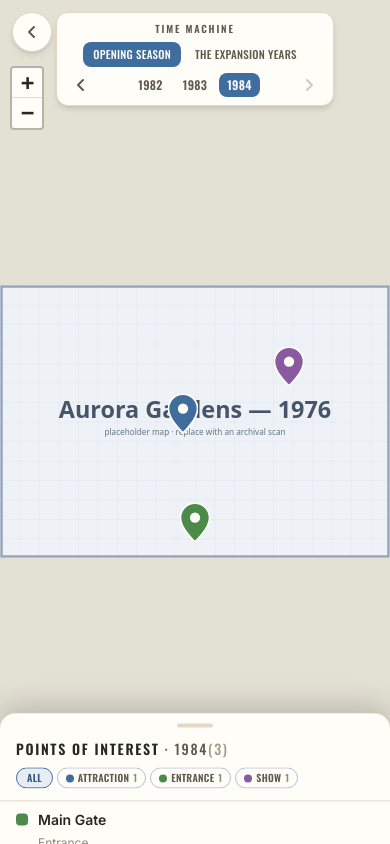
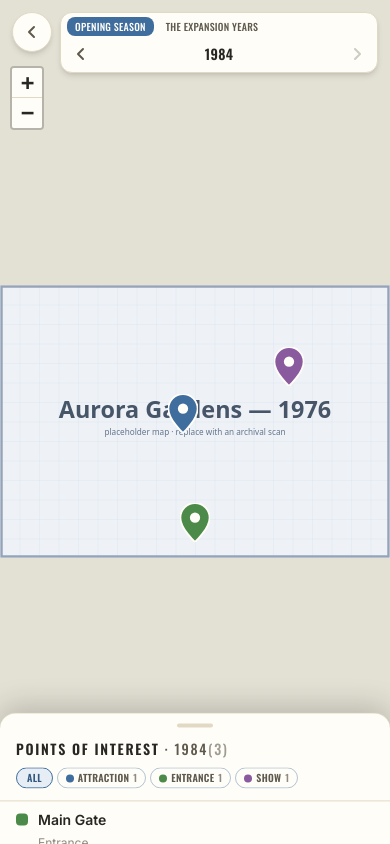
Before and after one commit to Jduquenne/theme-park-map, an Angular app: page /parks/aurora-gardens in a window 390 px wide. Built offline with nearby package versions, Linux system fonts and the light colour scheme.

Commit message:
feat: compact time stepper for the mobile top overlay

```diff
--- a/src/app/features/map-viewer/map-viewer.html
+++ b/src/app/features/map-viewer/map-viewer.html
@@ -39,19 +39,40 @@
           <div class="absolute inset-0 animate-pulse bg-[#e3e0d4]"></div>
         }
 
+        <div class="absolute inset-x-3 top-3 z-[1000] flex items-start gap-2 lg:hidden">
           <a
             routerLink="/"
             aria-label="Back to the park archive"
-          class="absolute left-3 top-3 z-[1000] flex size-10 items-center justify-center rounded-full border border-line bg-card text-ink-soft shadow-md hover:bg-parchment hover:text-ink lg:hidden"
+            class="flex size-10 shrink-0 items-center justify-center rounded-full border border-line bg-card text-ink-soft shadow-md hover:bg-parchment hover:text-ink"
           >
-          <svg viewBox="0 0 16 16" class="size-4" fill="none" stroke="currentColor" stroke-width="2">
+            <svg
+              viewBox="0 0 16 16"
+              class="size-4"
+              fill="none"
+              stroke="currentColor"
+              stroke-width="2"
+            >
               <path d="M10 3l-5 5 5 5" stroke-linecap="round" stroke-linejoin="round" />
             </svg>
           </a>
 
           @if (timeline(); as range) {
+            <app-time-stepper
+              class="min-w-0 flex-1"
+              [maps]="maps()"
+              [selectedMapId]="selectedMap()?.id ?? null"
+              [from]="range.from"
+              [to]="range.to"
+              [year]="activeYear()"
+              (mapPicked)="selectMap($event)"
+              (yearPicked)="year.set($event)"
+            />
+          }
+        </div>
+
+        @if (timeline(); as range) {
           <app-time-bar
-            class="absolute left-1/2 top-3 z-[1000] w-[calc(100%-7rem)] max-w-[560px] -translate-x-1/2 lg:w-[calc(100%-6rem)]"
+            class="absolute left-1/2 top-3 z-[1000] w-[calc(100%-6rem)] max-w-[560px] -translate-x-1/2"
             [maps]="maps()"
             [selectedMapId]="selectedMap()?.id ?? null"
             [from]="range.from"
--- /dev/null
+++ b/src/app/features/map-viewer/mobile/time-stepper.ts
@@ -0,0 +1,95 @@
+import { ChangeDetectionStrategy, Component, computed, input, output } from '@angular/core';
+import { HistoricalMap } from '../../../core/models';
+
+@Component({
+  selector: 'app-time-stepper',
+  changeDetection: ChangeDetectionStrategy.OnPush,
+  host: { class: 'block lg:hidden' },
+  template: `
+    <div class="rounded-xl border border-line bg-card px-1.5 py-1 shadow-md">
+      @if (maps().length > 1) {
+        <nav class="mb-1 flex gap-1 overflow-x-auto" aria-label="Historical map">
+          @for (entry of maps(); track entry.id) {
+            <button
+              type="button"
+              (click)="mapPicked.emit(entry.id)"
+              [attr.aria-pressed]="entry.id === selectedMapId()"
+              class="shrink-0 rounded-lg px-2 py-0.5 font-display text-[10px] font-medium uppercase tracking-wide transition-colors"
+              [class]="
+                entry.id === selectedMapId()
+                  ? 'bg-denim text-card'
+                  : 'text-ink-soft hover:bg-parchment hover:text-ink'
+              "
+            >
+              {{ entry.title }}
+            </button>
+          }
+        </nav>
+      }
+
+      <div class="flex items-center justify-between gap-2">
+        <button
+          type="button"
+          (click)="step(-1)"
+          [disabled]="atStart()"
+          aria-label="Previous year"
+          class="shrink-0 rounded-md p-1.5 text-ink-soft transition-colors hover:bg-parchment disabled:opacity-30"
+        >
+          <svg
+            viewBox="0 0 16 16"
+            class="size-4"
+            fill="none"
+            stroke="currentColor"
+            stroke-width="2"
+          >
+            <path d="M10 3l-5 5 5 5" stroke-linecap="round" stroke-linejoin="round" />
+          </svg>
+        </button>
+
+        <span
+          aria-live="polite"
+          class="font-display text-sm font-semibold tabular-nums tracking-wide text-ink"
+        >
+          {{ current() }}
+        </span>
+
+        <button
+          type="button"
+          (click)="step(1)"
+          [disabled]="atEnd()"
+          aria-label="Next year"
+          class="shrink-0 rounded-md p-1.5 text-ink-soft transition-colors hover:bg-parchment disabled:opacity-30"
+        >
+          <svg
+            viewBox="0 0 16 16"
+            class="size-4"
+            fill="none"
+            stroke="currentColor"
+            stroke-width="2"
+          >
+            <path d="M6 3l5 5-5 5" stroke-linecap="round" stroke-linejoin="round" />
+          </svg>
+        </button>
+      </div>
+    </div>
+  `,
+})
+export class TimeStepper {
+  readonly maps = input.required<readonly HistoricalMap[]>();
+  readonly selectedMapId = input<string | null>(null);
+  readonly from = input.required<number>();
+  readonly to = input.required<number>();
+  readonly year = input.required<number | null>();
+
+  readonly mapPicked = output<string>();
+  readonly yearPicked = output<number>();
+
+  protected readonly current = computed(() => this.year() ?? this.to());
+  protected readonly atStart = computed(() => this.current() <= this.from());
+  protected readonly atEnd = computed(() => this.current() >= this.to());
+
+  protected step(direction: -1 | 1): void {
+    const next = this.current() + direction;
+    this.yearPicked.emit(Math.max(this.from(), Math.min(this.to(), next)));
+  }
+}
--- a/src/app/features/map-viewer/time-bar.ts
+++ b/src/app/features/map-viewer/time-bar.ts
@@ -19,7 +19,7 @@ const MAX_YEARS = 11;
 @Component({
   selector: 'app-time-bar',
   changeDetection: ChangeDetectionStrategy.OnPush,
-  host: { class: 'block' },
+  host: { class: 'hidden lg:block' },
   template: `
     <div class="rounded-xl border border-line bg-card px-3 py-2 shadow-md">
       <p
```
Also changed, not shown: src/app/features/map-viewer/map-viewer.ts (+11 -1 lines). Lines whose indentation alone changed are shown as unchanged.
